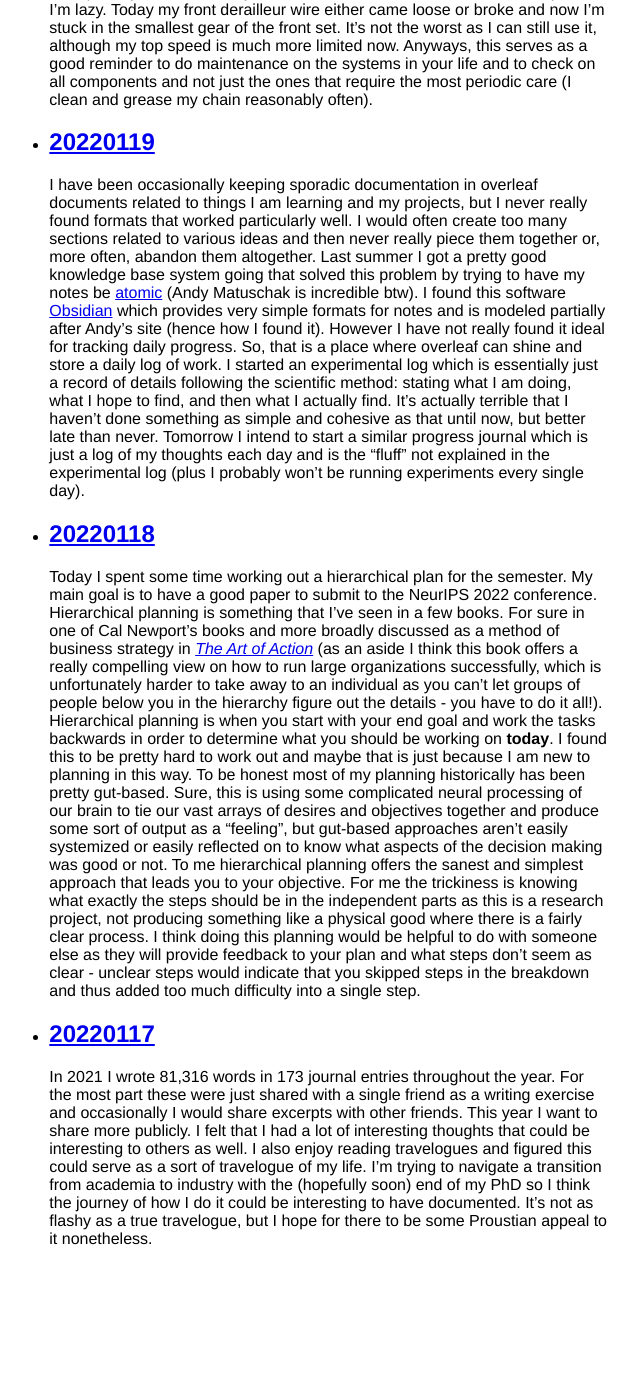
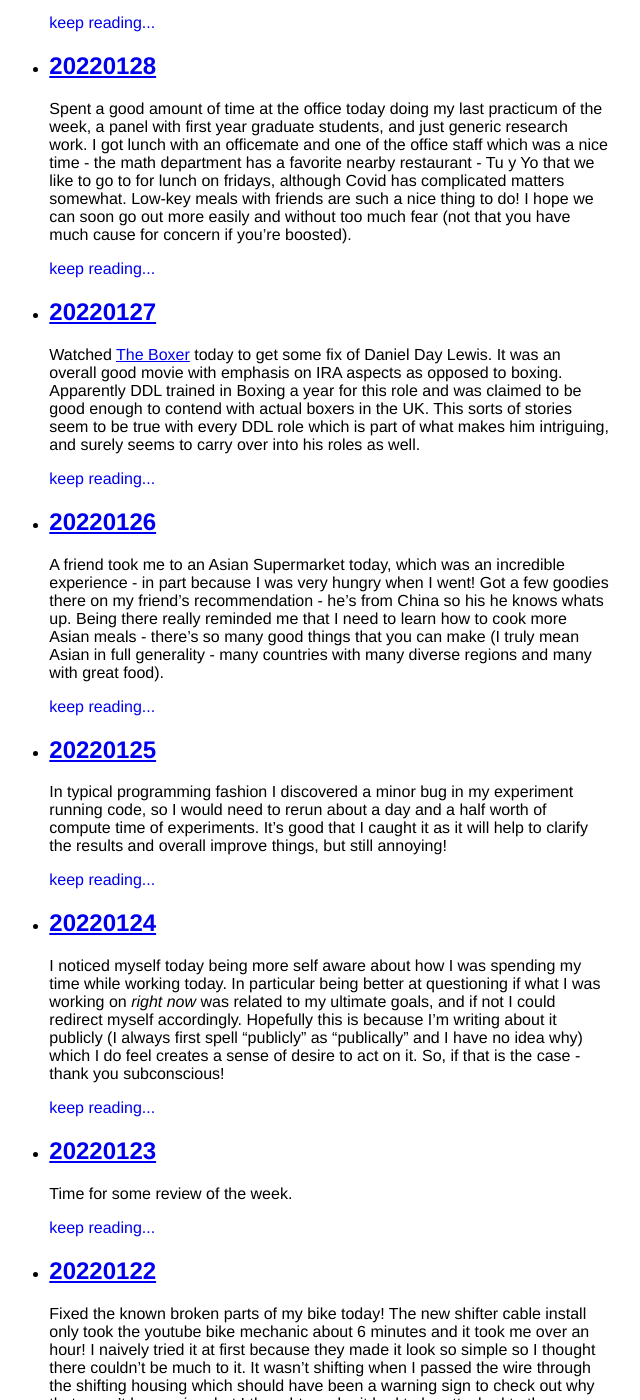
Before and after one commit to MarshMue/marshmue.github.io, a Jekyll site: the page built from posts.md, in a window 1280 px wide and 1400 px high, scrolled down 16178 px. Shown: the whole window, without its empty margins (257-897 px from the left). Built offline with Jekyll 4.4.1, drawn with Linux system fonts in a browser that asks for light colours; before the commit the page ends 17447 px from its top, so only the background shows below that; some of the changed text lies outside the part shown.

Commit message:
updated display of posts to make it more clear that the posts continue beyond the excerpt

```diff
--- a/posts.md
+++ b/posts.md
@@ -12,6 +12,8 @@ title: Journal
     <li>
       <h2><a href="{{ post.url }}">{{ post.title }}</a></h2>
       {{ post.excerpt }}
+      <a href="{{ post.url }}"
+      style="text-decoration: none">keep reading...</a>
     </li>
   {% endfor %}
 </ul>
```
